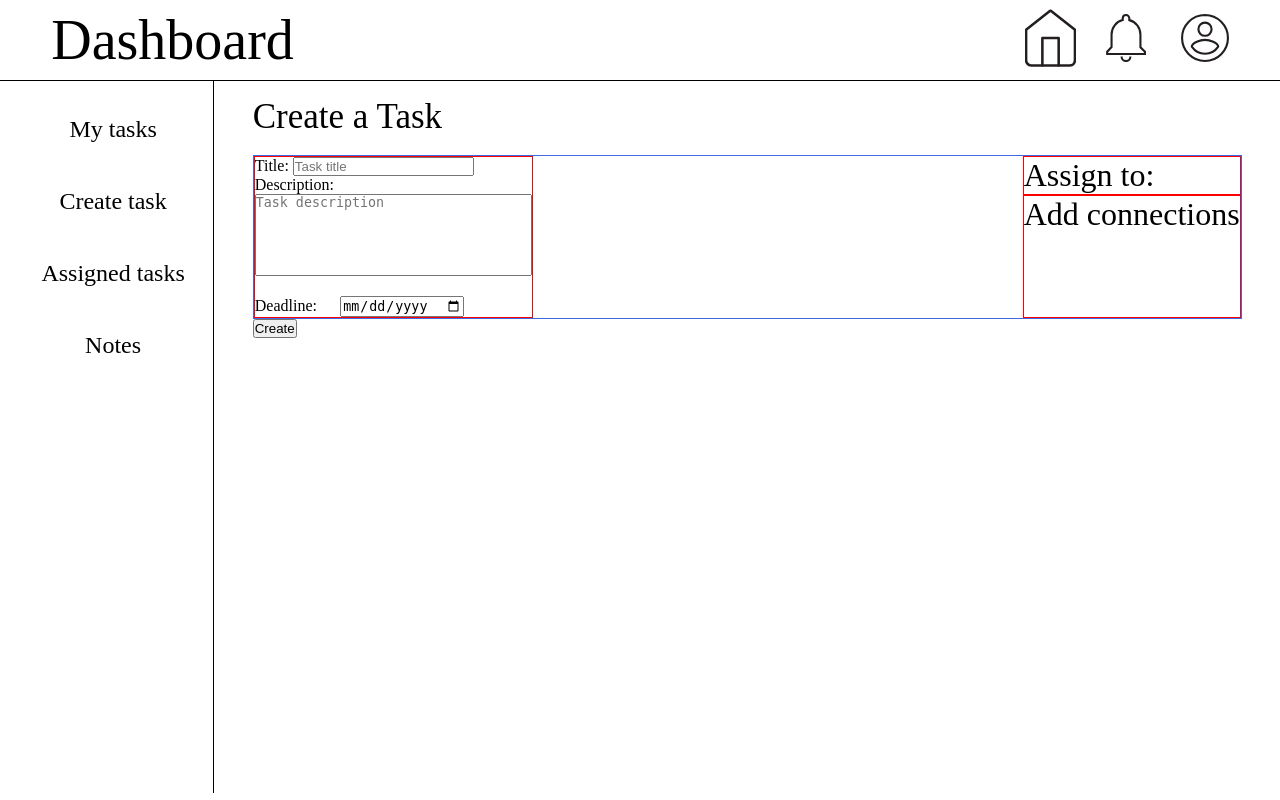
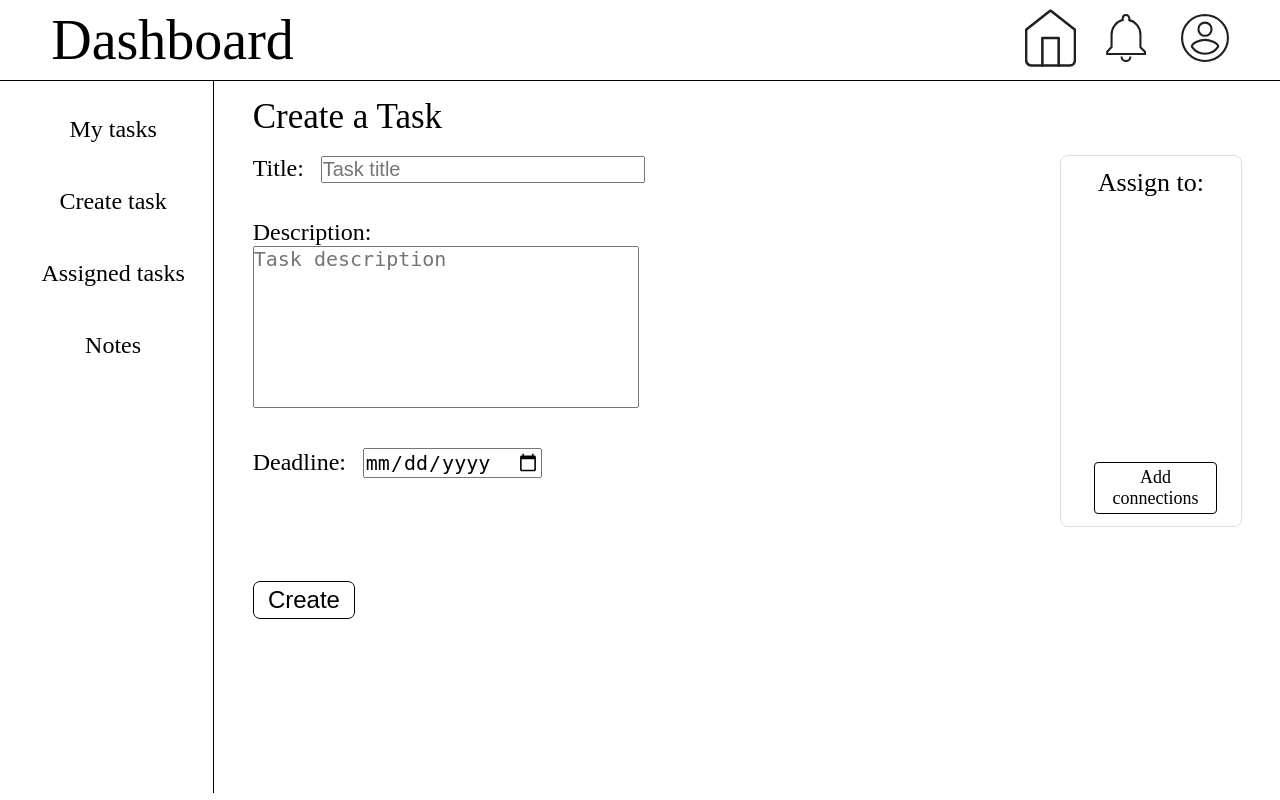
Before and after one commit to miteshp2110/SDP-2, a Django app: page /createTask/ in a window 1280 px wide. Run offline with Django 5.2, Linux system fonts and the light colour scheme.

Commit message:
create and my tasks

```diff
--- a/TaskManagement/MyProject/static/css/createTask.css
+++ b/TaskManagement/MyProject/static/css/createTask.css
@@ -2,47 +2,110 @@
     display: flex;
     flex-direction: row;
     justify-content: space-between;
-
-    border: 1px solid royalblue;
 }
 
-#create-form div {
+#create-form + div {
     border: 1px solid red;
+}
+
+#task-title {
+    width: 25vw;
+}
+
+#task-title, #task-deadline {
+    font-size: 20px;
+    margin-left: 1vw;
+}
+
+label, #task-description {
+    font-size: x-large;
+}
+
+#task-assign-to {
+    font-size: 20px;
+    height: 30vh;
 }
 
 .task-assign-to-radio {
     opacity: 0;
+    margin-left: -2vw;
 }
 
 .task-assign-to-label {
     color: black;
+    padding: 0.1vh 1.5vh;
 }
 
 .task-assign-to-label:hover {
     background-color: #D5D5D5;
     cursor: pointer;
+    border-radius: 50px;
 }
 
 .task-assign-to-radio:checked + .task-assign-to-label {
     color: white;
-    background-color: #5A41FF;
+    background-color: #547feb;
+    border-radius: 50px;
 }
 
 .task-assign-to-container {
-    font-size: xx-large;
+    font-size: x-large;
+    border: 1.5px solid #DEDEDE;
+    border-radius: 8px;
+    padding: 1.5vh 3vh;
+}
+
+.task-assign-to-container {
+    display: flex;
+    flex-direction: column;
+    justify-content: space-between;
+}
+
+#assign-to-label {
+    margin-bottom: 3vh;
+    font-weight: 500;
+    font-size: 26px;
+    text-align: center;
 }
 
 #add-connections-in-assign {
     color: black;
+    font-size: large;
+    border: 1px solid black;
+    border-radius: 4px;
+    margin-left: 7%;
+    padding: 0.5vh;
+    text-align: center;
+}
+#add-connections-in-assign:hover {
+    color: white;
+    background-color: royalblue;
 }
 
 #task-description{
-    resize:none;
-    width:21.5vw;
-    height:10vh;
+    resize: none;
+    width: 30vw;
+    height: 20vh;
 }
 
-#task-deadline{
-    margin-left:1.5vw;
-    margin-top:2vh;
+#task-deadline:hover {
+    cursor: pointer;
 }
+
+#create-task {
+    display: flex;
+    align-items: center;
+    justify-content: center;
+    font-size: x-large;
+    background-color: transparent;
+    border: 1px solid black;
+    border-radius: 7px;
+    padding: 0.5vh 1vh;
+    width: 8vw;
+}
+
+#create-task:hover {
+    cursor: pointer;
+    background-color: royalblue;
+    color: white;
+}
--- a/TaskManagement/MyProject/static/css/notification.css
+++ b/TaskManagement/MyProject/static/css/notification.css
@@ -3,7 +3,7 @@
 }
 
 .notification-container {
-    height: 70vh;
+    height: 87vh;
     overflow: auto;
     display: flex;
     flex-direction: column;
--- a/TaskManagement/MyProject/static/css/styles.css
+++ b/TaskManagement/MyProject/static/css/styles.css
@@ -53,3 +53,17 @@
     justify-content: center;
     align-items: center;
 }
+
+#err-msg {
+    width: 25vw;
+    font-size: x-large;
+    padding-left: 0.5vw;
+    background-color: white;
+    border-left: 4px solid blue;
+    border-radius: 5px;
+    box-shadow: 0 0 10px 2px #d9d9d9;
+    position: absolute;
+    top: 10vh;
+    left: -30vw;
+    transition: left 700ms ease;
+}
--- a/TaskManagement/MyProject/templates/createTask.html
+++ b/TaskManagement/MyProject/templates/createTask.html
@@ -22,26 +22,27 @@
                 <div>
                     <label for="task-title" >Title:</label>
                     <input type="text" id="task-title" placeholder="Task title" name="title" class="inputField" required />
-                    <br />
+                    <br /><br /><br />
 
                     <label for="task-description" >Description:</label>
                     <br />
                     <textarea id="task-description" name="description" placeholder="Task description" required ></textarea>
-                    <br />
+                    <br /><br /><br />
 
                     <label for="task-deadline">Deadline:</label>
                     <input type="date" onchange="validateDate(this)" id="task-deadline" name="deadline" required />
                     <br />
                 </div>
 
-                <div class="task-assign-to-container">
-                    Assign to:
+                <div class="task-assign-to-container" >
+                    <div id="assign-to-label" >Assign to:</div>
                     <div id="task-assign-to" ></div>
                     <a href="/account/addConnections" id="add-connections-in-assign" >Add connections</a>
                 </div>
             </div>
 
-            <input type="submit" value="Create" />
+            <br /><br /><br />
+            <input type="submit" value="Create" id="create-task" />
         </form>
     </div>
 
```
Also changed, not shown: TaskManagement/MyProject/static/css/home.css (+0 -13 lines), TaskManagement/MyProject/templates/assignedTasks.html (+5 -5 lines), TaskManagement/MyProject/templates/myTasks.html (+35 -11 lines), TaskManagement/MyProject/static/resources/complete.svg.
